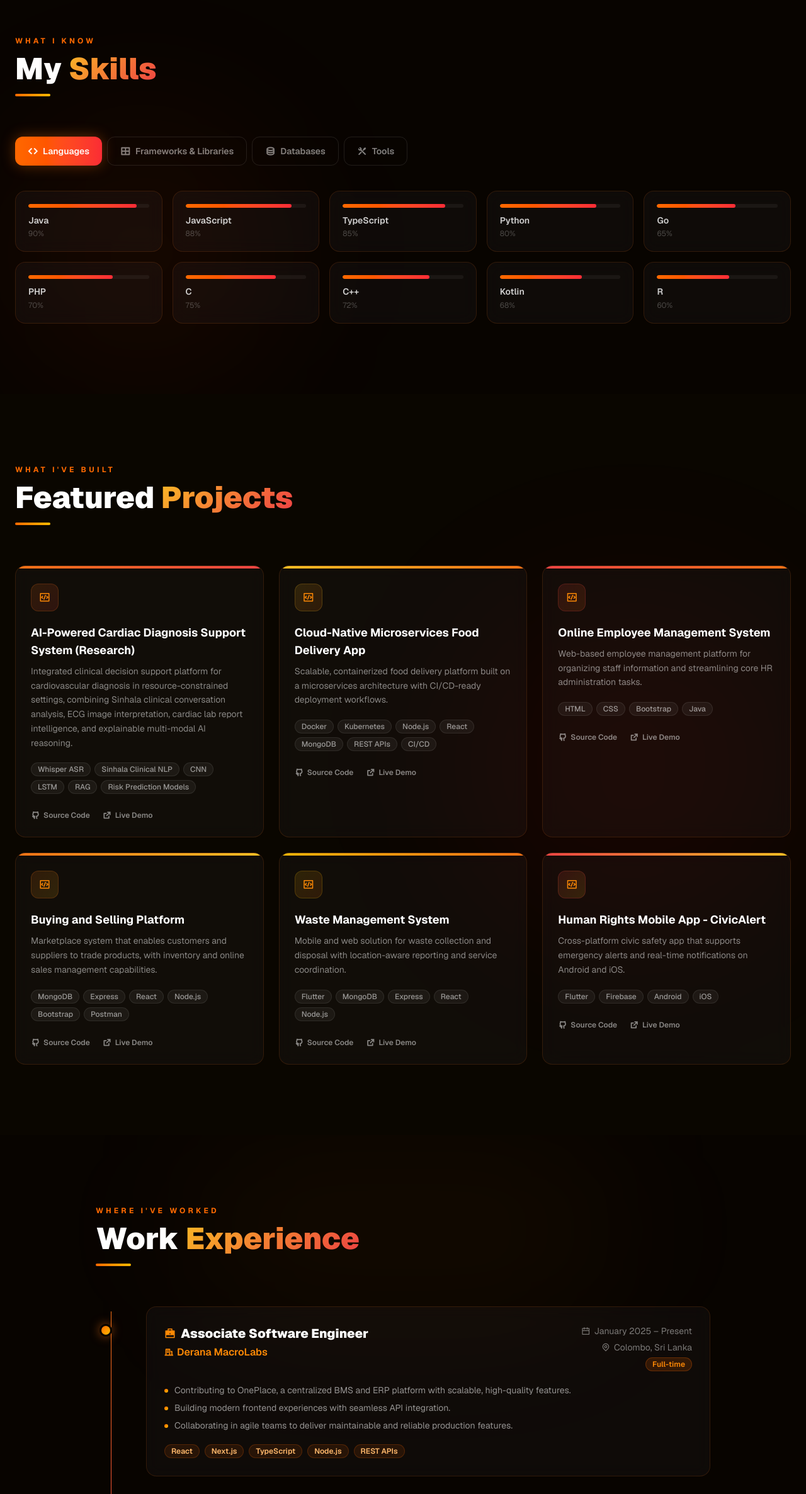
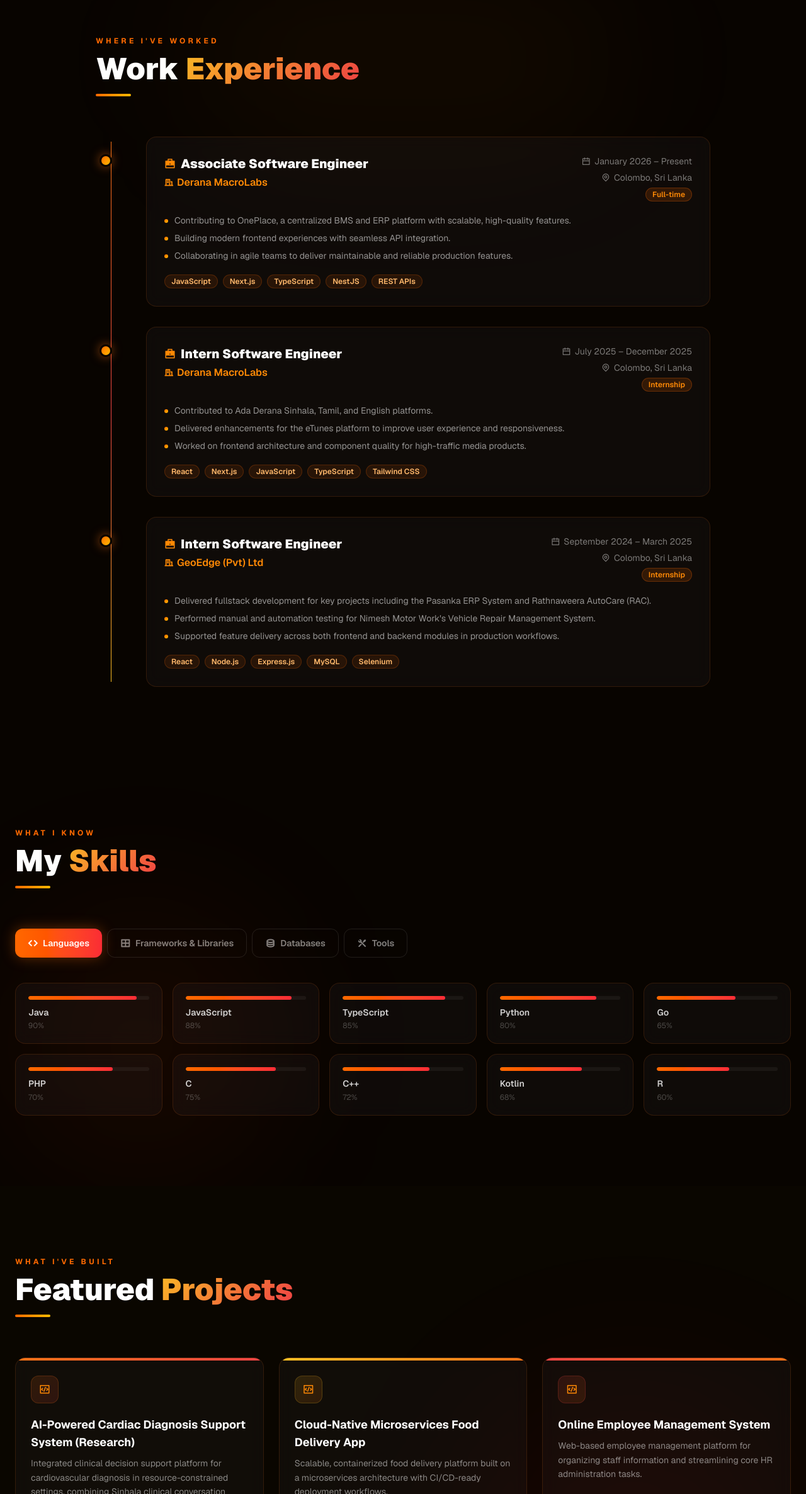
Before and after one commit to ridmikaw/Ridmi-Ranasinghe, a Next.js app: page / in a window 1280 px wide. Shown: the part 2053-4426 px from the top of the page at 63% size. Built offline with nearby package versions, Linux system fonts and the light colour scheme.

Commit message:
fix: changes

```diff
--- a/src/app/page.tsx
+++ b/src/app/page.tsx
@@ -13,9 +13,9 @@ export default function Home() {
       <Navbar />
       <Hero />
       <About />
+      <Experience />
       <Skills />
       <Projects />
-      <Experience />
       <Contact />
       <Footer />
     </main>
--- a/src/components/Experience.tsx
+++ b/src/components/Experience.tsx
@@ -8,14 +8,14 @@ const experiences = [
     role: "Associate Software Engineer",
     company: "Derana MacroLabs",
     location: "Colombo, Sri Lanka",
-    period: "January 2025 – Present",
+    period: "January 2026 – Present",
     type: "Full-time",
     description: [
       "Contributing to OnePlace, a centralized BMS and ERP platform with scalable, high-quality features.",
       "Building modern frontend experiences with seamless API integration.",
       "Collaborating in agile teams to deliver maintainable and reliable production features.",
     ],
-    tech: ["React", "Next.js", "TypeScript", "Node.js", "REST APIs"],
+    tech: ["JavaScript", "Next.js", "TypeScript", "NestJS", "REST APIs"],
   },
   {
     role: "Intern Software Engineer",
@@ -24,7 +24,7 @@ const experiences = [
     period: "July 2025 – December 2025",
     type: "Internship",
     description: [
-      "Contributed to Ada Derana Sinhala, Tamil, and English platforms with improved UI and frontend performance.",
+      "Contributed to Ada Derana Sinhala, Tamil, and English platforms.",
       "Delivered enhancements for the eTunes platform to improve user experience and responsiveness.",
       "Worked on frontend architecture and component quality for high-traffic media products.",
     ],
```
